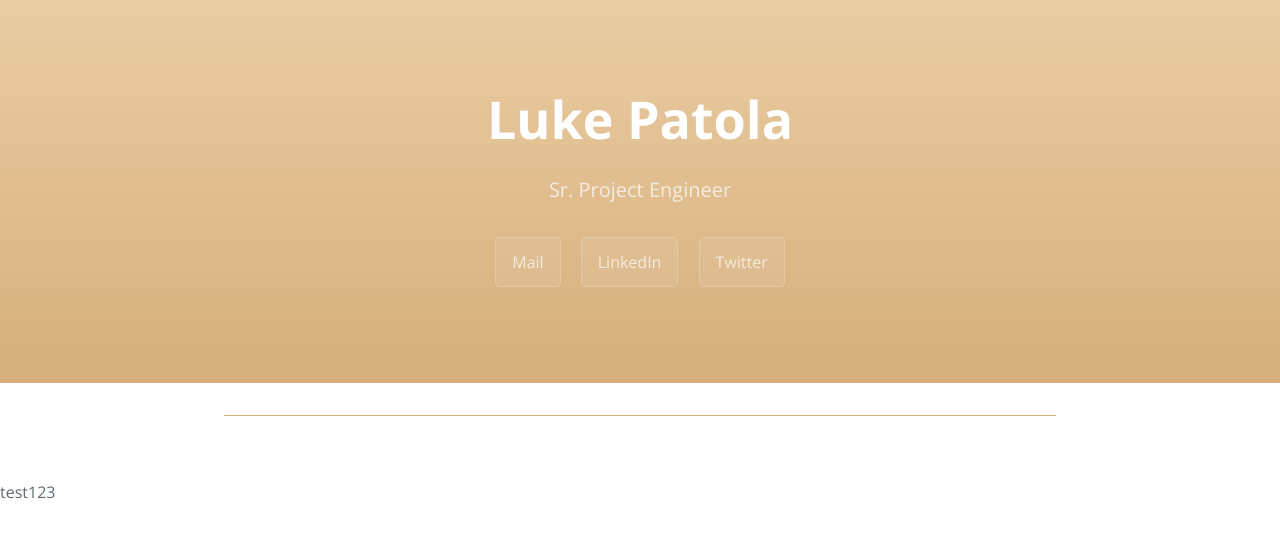
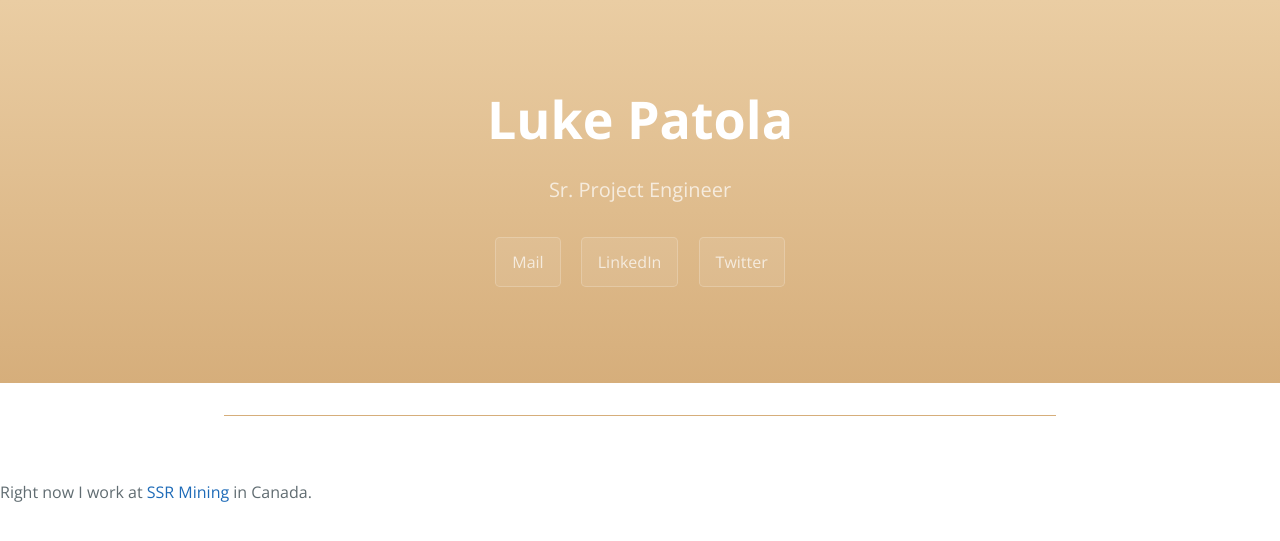
Before and after one commit to lukepatola/lukepatola.com, a Jekyll site: the page built from README.md, in a window 1280 px wide. Shown: the top 541 px of the page. Built offline with Jekyll 4.4.1, drawn with Linux system fonts in a browser that asks for light colours; our own code applies the rules of GitHub Pages for plain Markdown files.

Commit message:
Update default.html

```diff
--- a/_layouts/default.html
+++ b/_layouts/default.html
@@ -26,7 +26,7 @@
       <footer class="site-footer">
       </footer>
     </section>
-test123
+                  Right now I work at <a href="https://www.ssrmining.com/">SSR Mining</a> in Canada.
     {% if site.google_analytics %}
       <script type="text/javascript">
         (function(i,s,o,g,r,a,m){i['GoogleAnalyticsObject']=r;i[r]=i[r]||function(){
```
